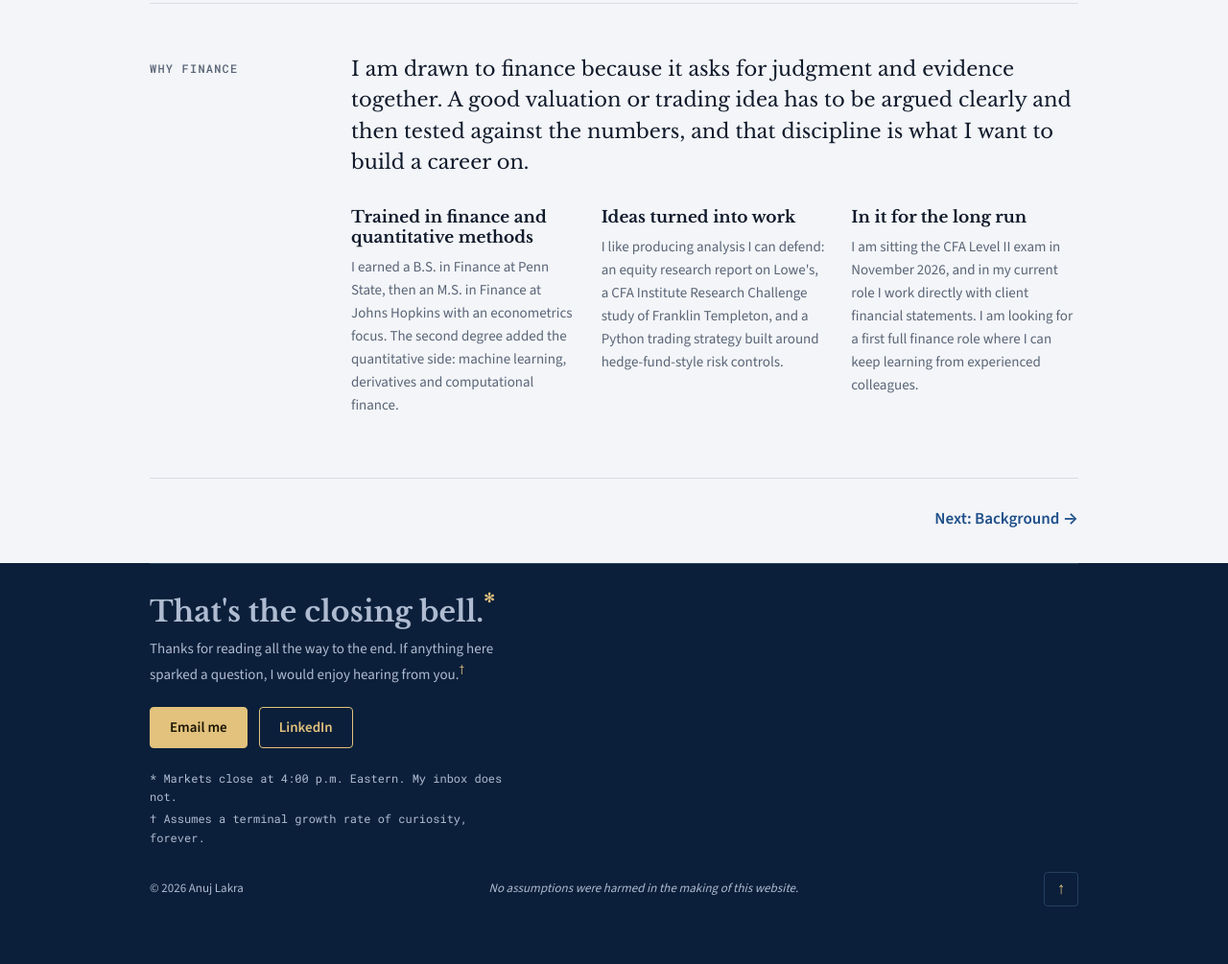
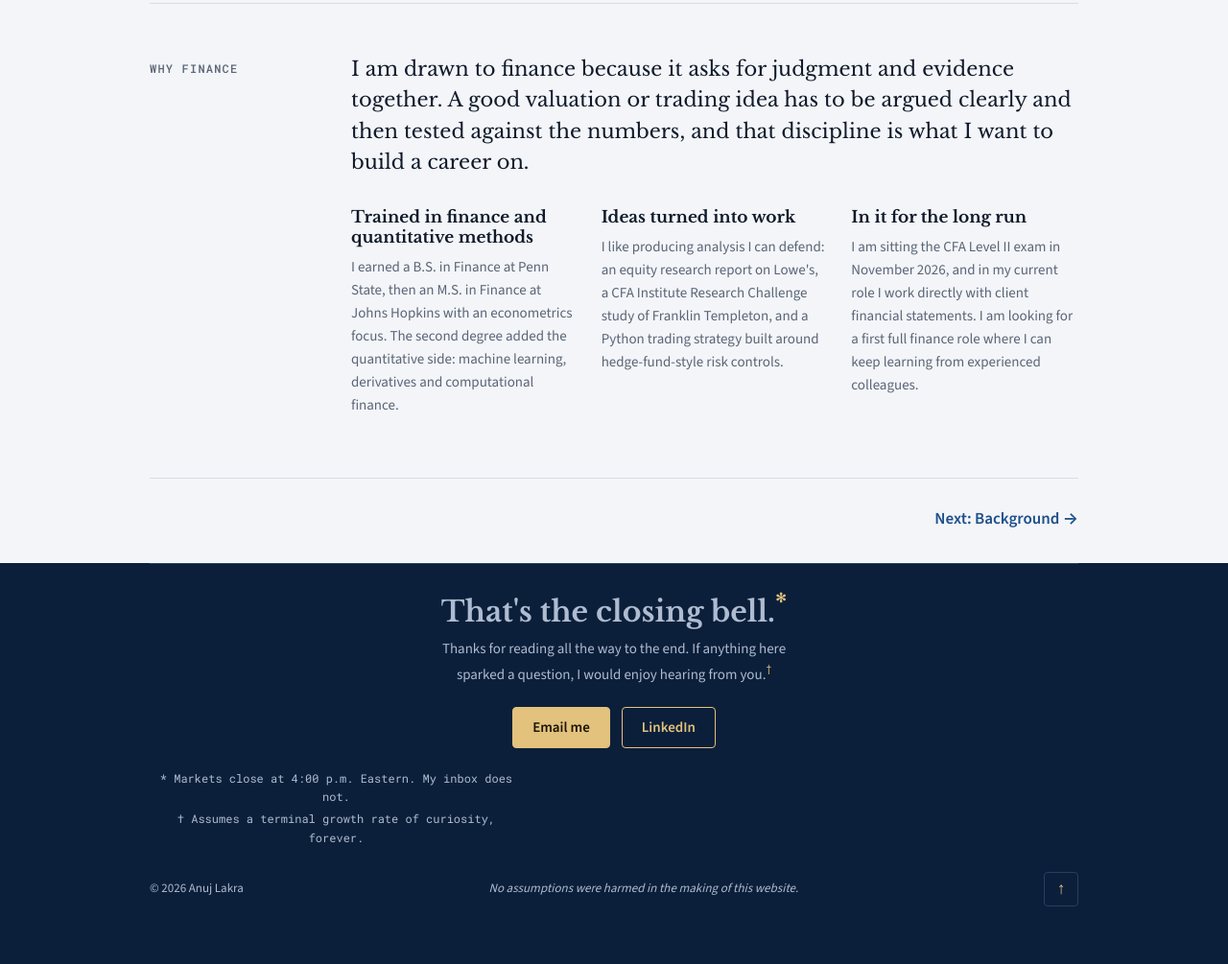
Before and after one commit to alakra13/anuj-lakra-finance-portfolio, a plain HTML site: page index.html in a window 1280 px wide. Shown: the part 1226-2231 px from the top of the page at 96% size. Drawn offline with nearby package versions, Linux system fonts and the light colour scheme.

Commit message:
Update index.html

```diff
--- a/index.html
+++ b/index.html
@@ -92,6 +92,9 @@ h2, h3 { text-wrap: balance; }
 #sens th, #sens td { text-align: center; }
 #sens td:first-child, #sens th:first-child { text-align: left; }
 #sens td.cur { outline: 2px solid var(--accent); outline-offset: -2px; font-weight: 500; }
+.foot-close, .foot-notes { text-align: center; }
+.foot-close .foot-sub { margin: 0 auto; }
+.foot-actions { justify-content: center; }
 .start-list { margin-top: 14px; border-bottom: 1px solid var(--rule); }
 .start-row { display: grid; grid-template-columns: minmax(0, 250px) minmax(0, 1fr) auto; gap: 8px 24px; align-items: baseline; padding: 18px 4px; border-top: 1px solid var(--rule); text-decoration: none; color: var(--fg); transition: background .15s ease, padding-left .15s ease; }
 .start-row:hover { background: var(--surface); padding-left: 12px; }
```
